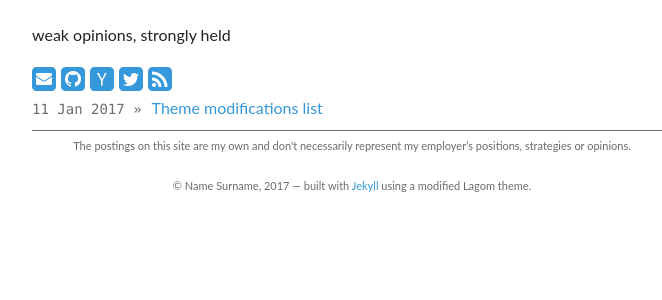
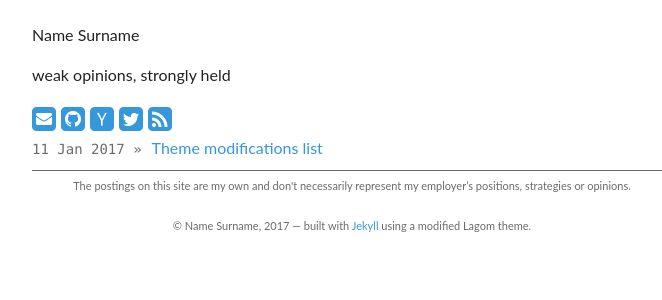
Before and after one commit to ajoz/adekwatny, a Jekyll site: the page built from index.html, in a window 1280 px wide. Shown: the top 300 px of the page, without its empty margins (298-960 px from the left). Built offline with Jekyll 4.4.1, drawn with Linux system fonts in a browser that asks for light colours; nearby versions of some CDN libraries.

Commit message:
[wip] Proper header

```diff
--- a/_layouts/default.html
+++ b/_layouts/default.html
@@ -30,6 +30,7 @@
   <div class="container">
     <div class="eleven columns content">
       <div class="header">
+        <p>{{ site.data.theme.author }}</p>
         <p>{{ site.data.theme.tagline }}</p>
         {% include header.html %}
       </div>
```
